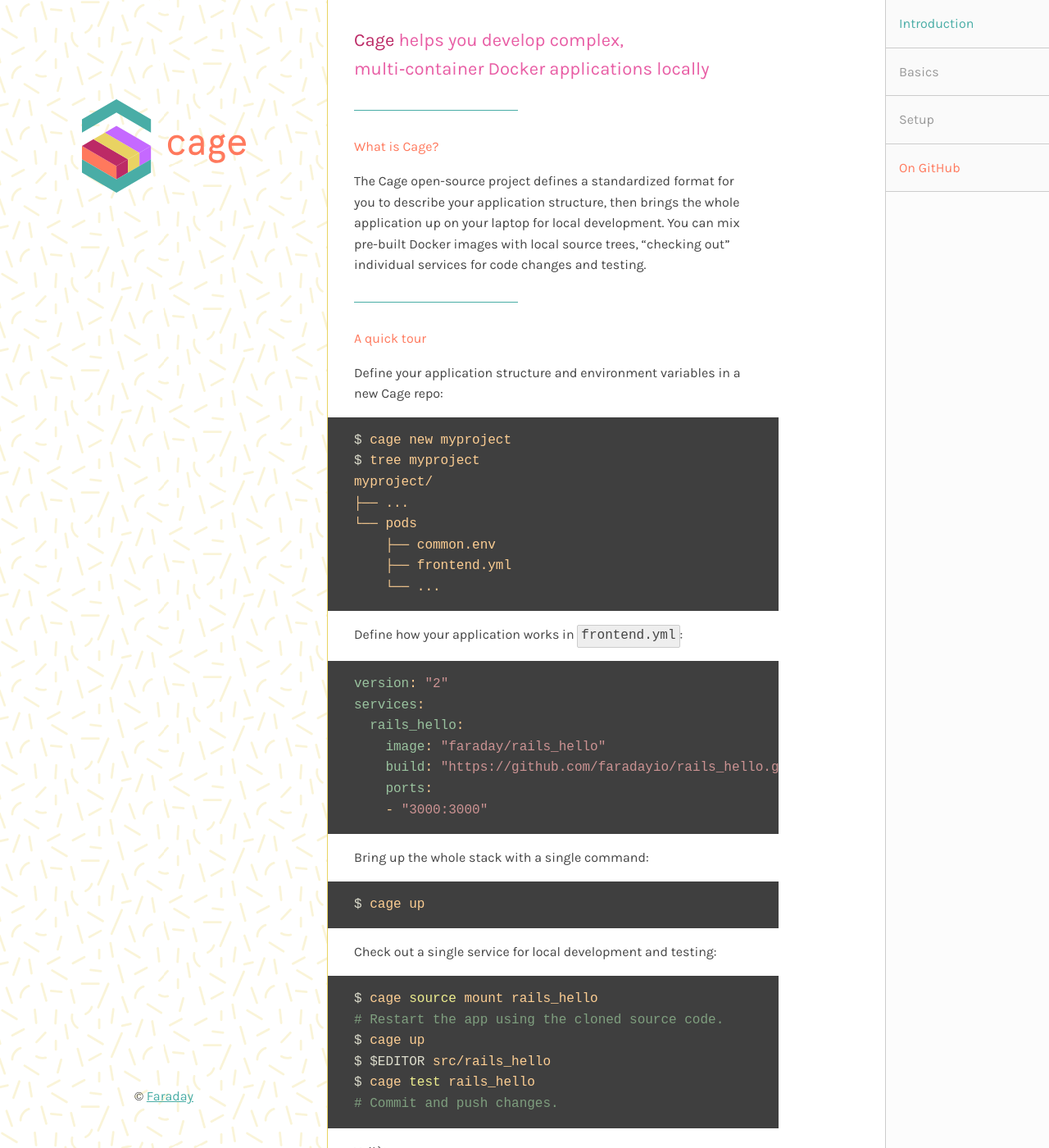
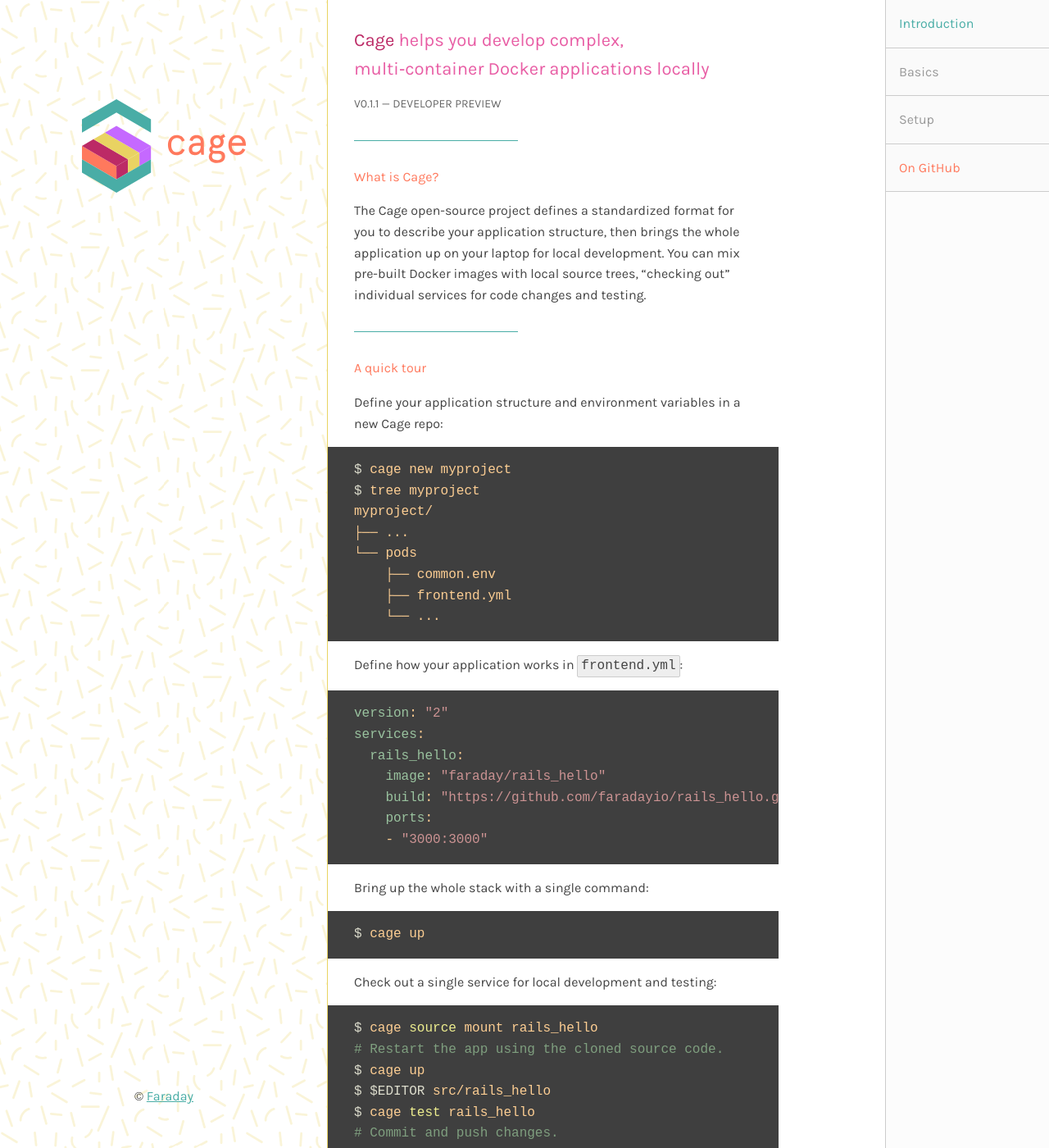
Before and after one commit to faradayio/cage.faraday.io, a Jekyll site: the page built from index.md, in a window 1280 px wide and 1400 px high. Shown: the whole window at 82% size. Built offline with Jekyll 4.4.1, drawn with Linux system fonts in a browser that asks for light colours; nearby versions of some CDN libraries.

Commit message:
Note developer preview

```diff
--- a/_sass/_main.scss
+++ b/_sass/_main.scss
@@ -23,7 +23,8 @@
       font-weight: normal;
     }
 
-    &.intro>h2 {
+    &.intro {
+      &>h2 {
         font-weight: normal;
         color: $magenta;
         margin: 0;
@@ -35,6 +36,13 @@
         }
       }
 
+      &>p {
+        color: #666;
+        font-size: 14px;
+        text-transform: uppercase;
+      }
+    }
+
     *:last-child {
       margin-bottom: 0;
     }
--- a/index.md
+++ b/index.md
@@ -8,6 +8,8 @@
 
 <section class="intro">
 ## **Cage** helps you develop complex, multi‑container Docker applications locally
+
+v0.1.1 — developer preview
 </section>
 
 <section>
```
Lines whose indentation alone changed are shown as unchanged.
